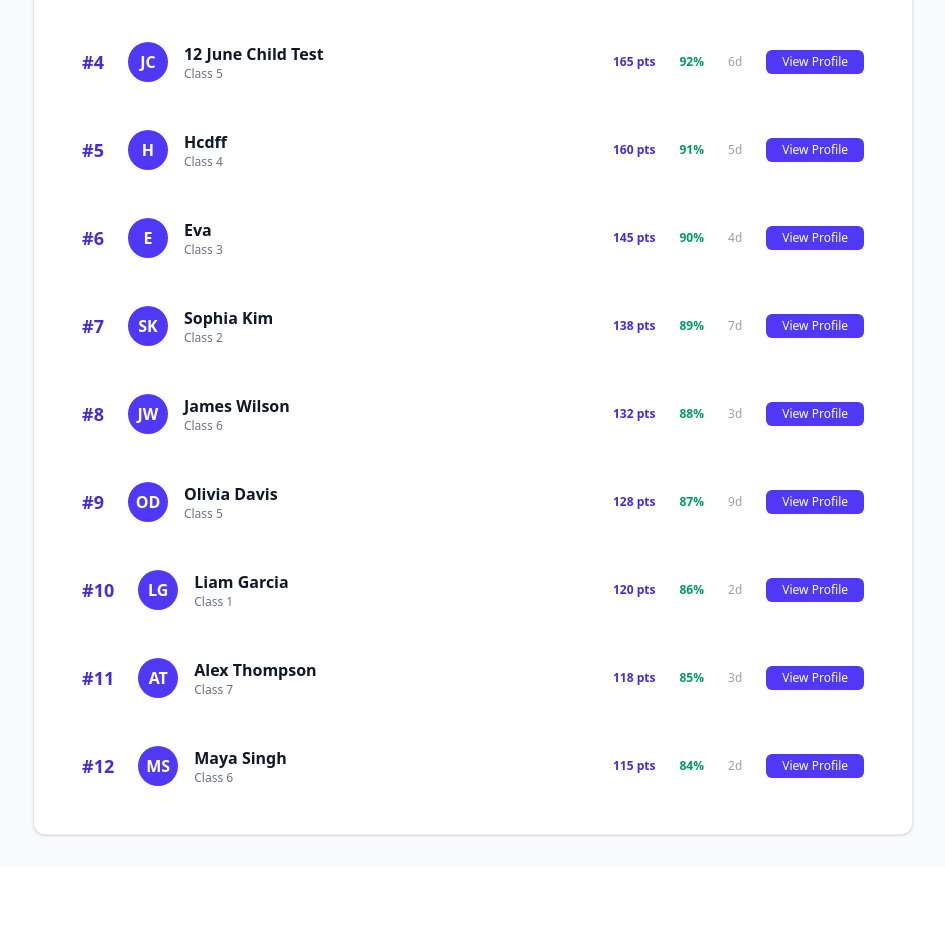
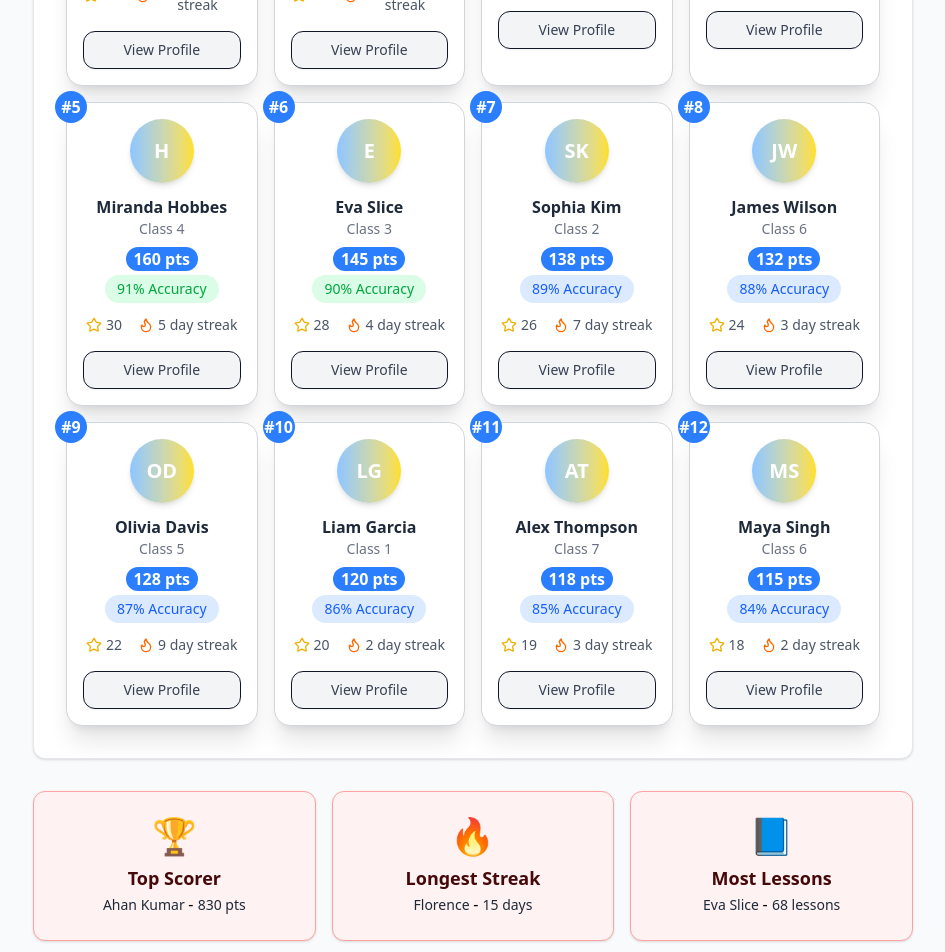
Before and after one commit to sadiyacodes/speakgenie-dashboard, a React (Vite) app: page / in a window 1280 px wide. Shown: the part 1100-2052 px from the top of the page, without its empty margins (311-1256 px from the left). Before the commit the page ends 1967 px from the top, so only its background shows below. Built offline with nearby package versions, Linux system fonts and the light colour scheme.

Commit message:
add : leaderboard cards & grid

```diff
--- a/src/api/mockData.js
+++ b/src/api/mockData.js
@@ -4,7 +4,7 @@ export const dashboardData = {
     admin: {
       name: "School Admin",
       email: "admin@example.com",
-      phone: "+1-555-0123",
+      phone: "+91-8282828282",
       avatar: "G",
     },
     board: "CBSE Board",
@@ -81,7 +81,7 @@ export const dashboardData = {
     },
     {
       rank: 2,
-      name: "Hvff",
+      name: "Harry st",
       class: "Class 7",
       points: 295,
       accuracy: 94,
@@ -91,7 +91,7 @@ export const dashboardData = {
     },
     {
       rank: 3,
-      name: "Flower Girl",
+      name: "Florence",
       class: "Class 6",
       points: 190,
       accuracy: 93,
@@ -101,7 +101,7 @@ export const dashboardData = {
     },
     {
       rank: 4,
-      name: "12 June Child Test",
+      name: "Sara Jessica",
       class: "Class 5",
       points: 165,
       accuracy: 92,
@@ -111,7 +111,7 @@ export const dashboardData = {
     },
     {
       rank: 5,
-      name: "Hcdff",
+      name: "Miranda Hobbes",
       class: "Class 4",
       points: 160,
       accuracy: 91,
@@ -121,7 +121,7 @@ export const dashboardData = {
     },
     {
       rank: 6,
-      name: "Eva",
+      name: "Eva Slice",
       class: "Class 3",
       points: 145,
       accuracy: 90,
@@ -203,7 +203,7 @@ export const dashboardData = {
     },
     {
       id: 2,
-      name: "Hvff",
+      name: "Harry st",
       class: "Class 7",
       accuracy: 94,
       points: 295,
@@ -211,7 +211,7 @@ export const dashboardData = {
     },
     {
       id: 3,
-      name: "Flower Girl",
+      name: "Florence",
       class: "Class 6",
       accuracy: 93,
       points: 190,
@@ -219,7 +219,7 @@ export const dashboardData = {
     },
     {
       id: 4,
-      name: "12 June Child Test",
+      name: "Sara Jessica",
       class: "Class 5",
       accuracy: 92,
       points: 165,
@@ -227,7 +227,7 @@ export const dashboardData = {
     },
     {
       id: 5,
-      name: "Hcdff",
+      name: "Miranda Hobbes",
       class: "Class 4",
       accuracy: 91,
       points: 160,
@@ -235,7 +235,7 @@ export const dashboardData = {
     },
     {
       id: 6,
-      name: "Eva",
+      name: "Eva Slice",
       class: "Class 3",
       accuracy: 90,
       points: 145,
@@ -338,10 +338,20 @@ export const dashboardData = {
   },
 
   // ------------------ Achievements ------------------
-  achievements: {
-    top_scorer: { name: "Ahan Kumar", points: 830 },
-    longest_streak: { name: "Ahan Kumar", days: 15 },
-    most_lessons: { name: "Ahan Kumar", count: 68 },
-    highest_accuracy: { name: "Ahan Kumar", percentage: 96 },
-  },
+  // mockapi/achievements.js
+  achievements: [
+    { type: "Top Scorer", name: "Ahan Kumar", emoji: "🏆", context: "830 pts" },
+    {
+      type: "Longest Streak",
+      name: "Florence",
+      emoji: "🔥",
+      context: "15 days",
+    },
+    {
+      type: "Most Lessons",
+      name: "Eva Slice",
+      emoji: "📘",
+      context: "68 lessons",
+    },
+  ],
 };
--- /dev/null
+++ b/src/components/dashboard/AchievementCard.jsx
@@ -0,0 +1,15 @@
+import React from "react";
+
+const AchievementCard = ({ title, value, student, color }) => {
+  return (
+    <div className="bg-white shadow rounded-2xl p-4 flex flex-col items-center text-center gap-2">
+      <h3 className="text-gray-600 text-sm font-medium">{title}</h3>
+      <p className="text-lg font-semibold">{student}</p>
+      <span className={`text-sm font-bold px-3 py-1 rounded-full ${color}`}>
+        {value}
+      </span>
+    </div>
+  );
+};
+
+export default AchievementCard;
--- /dev/null
+++ b/src/components/dashboard/AchievementGrid.jsx
@@ -0,0 +1,30 @@
+import React from "react";
+
+const AchievementsGrid = ({ achievements }) => {
+  return (
+    <div className="grid grid-cols-3 gap-4 mt-6">
+      {achievements.map((achievement, index) => (
+        <div
+          key={index}
+          className="bg-red-50 shadow rounded-xl p-6 text-center border border-red-300"
+        >
+          {/* Emoji */}
+          <div className="text-4xl mb-2">{achievement.emoji}</div>
+
+          {/* Type */}
+          <h3 className="text-lg text-red-950 font-bold">{achievement.type}</h3>
+
+          <div>
+            <span className="text-sm text-gray-800">{achievement.name} </span>
+            {"- "}
+            <span className="text-sm  text-gray-800">
+              {achievement.context}
+            </span>
+          </div>
+        </div>
+      ))}
+    </div>
+  );
+};
+
+export default AchievementsGrid;
--- a/src/components/dashboard/DashboardOverview.jsx
+++ b/src/components/dashboard/DashboardOverview.jsx
@@ -3,7 +3,7 @@ import MetricsCards from "./MetricsCards";
 import ClassEnrollmentChart from "./ClassEnrollment";
 import PerformanceDistribution from "./PerformanceDistribution";
 import TopLeaderboard from "./TopLeaderboard";
-
+import AchievementsGrid from "./AchievementGrid";
 export default function DashboardOverview({ data }) {
   return (
     <div className="grid gap-2 md:grid-cols-2 grid-cols-1 ">
@@ -18,9 +18,9 @@ export default function DashboardOverview({ data }) {
       <div className="col-span-full">
         <TopLeaderboard students={data.leaderboard} />
       </div>
-      {/* <div className="col-span-full text-center mt-8 text-gray-500">
-        CBSE Board Last updated: 12/08/2025, 15:46:57
-      </div> */}
+      <div className="col-span-full">
+        <AchievementsGrid achievements={data.achievements} />
+      </div>
     </div>
   );
 }
--- /dev/null
+++ b/src/components/dashboard/LeaderboardCard.jsx
@@ -0,0 +1,80 @@
+import React from "react";
+import { Star, Flame } from "lucide-react"; // icons
+
+const LeaderboardCard = ({ student }) => {
+  // pick badge color by rank
+  const getRankColor = (rank) => {
+    if (rank === 1) return "bg-yellow-400 text-white";
+    if (rank === 2) return "bg-gray-400 text-white";
+    if (rank === 3) return "bg-orange-400 text-white";
+    return "bg-blue-500 text-white";
+  };
+  // pick color by points
+  const getPointsColor = (points) => {
+    if (points >= 800) return "bg-yellow-400 text-white"; // legendary
+    if (points >= 290) return "bg-gray-400 text-white"; // elite
+    if (points >= 180) return "bg-orange-400 text-white"; // pro
+    return "bg-blue-500 text-white"; // beginner
+  };
+
+  return (
+    <div className="relative bg-white rounded-2xl shadow-xl border-1 border-gray-300 p-4 flex flex-col items-center text-center w-full">
+      {/* Rank Badge */}
+      <div
+        className={`absolute -top-3 -left-3 rounded-full w-8 h-8 flex items-center justify-center font-bold ${getRankColor(
+          student.rank
+        )}`}
+      >
+        #{student.rank}
+      </div>
+
+      {/* Avatar */}
+      <div className="w-16 h-16 rounded-full bg-gradient-to-r from-blue-300 to-yellow-300 flex items-center justify-center text-xl font-semibold text-white shadow-md">
+        {student.avatar}
+      </div>
+
+      {/* Name & Class */}
+      <h3 className="mt-3 font-semibold text-gray-800">{student.name}</h3>
+      <p className="text-sm text-gray-500">{student.class}</p>
+
+      {/* Points */}
+      <div
+        className={`mt-2 w-18 rounded-xl text-md font-bold ${getPointsColor(
+          student.points
+        )}`}
+      >
+        {student.points} pts
+      </div>
+
+      {/* Accuracy */}
+      <div
+        className={`mt-1 px-3 py-1 rounded-full text-sm font-medium ${
+          student.accuracy >= 90
+            ? "bg-green-100 text-green-600"
+            : "bg-blue-100 text-blue-600"
+        }`}
+      >
+        {student.accuracy}% Accuracy
+      </div>
+
+      {/* Stats: lessons + streak */}
+      <div className="flex justify-center items-center gap-4 mt-3 text-sm text-gray-600">
+        <div className="flex items-center gap-1">
+          <Star className="w-4 h-4 text-yellow-500" />
+          <span>{student.lessons}</span>
+        </div>
+        <div className="flex items-center gap-1">
+          <Flame className="w-4 h-4 text-orange-500" />
+          <span>{student.streak} day streak</span>
+        </div>
+      </div>
+
+      {/* Button */}
+      <button className="mt-4 w-full bg-gray-100 hover:bg-gray-200 text-gray-700 border-gray-900 border-1 shadow-xs text-sm font-medium py-2 px-4 rounded-xl">
+        View Profile
+      </button>
+    </div>
+  );
+};
+
+export default LeaderboardCard;
--- a/src/components/dashboard/TopLeaderboard.jsx
+++ b/src/components/dashboard/TopLeaderboard.jsx
@@ -1,3 +1,5 @@
+import LeaderboardCard from "./LeaderboardCard";
+
 export default function TopLeaderboard({ students }) {
   return (
     <div className="bg-white border border-gray-200 rounded-xl p-8 shadow">
@@ -7,39 +9,15 @@ export default function TopLeaderboard({ students }) {
       <p className="text-gray-500 text-sm mb-8">
         Our highest performing students this month
       </p>
-      <div className="flex flex-col gap-4">
-        {students.map((student, idx) => (
-          <div
-            key={student.id}
-            className="flex items-center justify-between p-4 rounded-lg hover:bg-gray-50 transition"
-          >
-            <div className="flex items-center gap-4">
-              <div className="text-indigo-700 text-lg font-bold mr-2">
-                #{idx + 1}
-              </div>
-              <div className="w-10 h-10 flex items-center justify-center bg-indigo-600 text-white rounded-full font-bold">
-                {student.avatar}
-              </div>
-              <div>
-                <div className="font-semibold text-gray-900">
-                  {student.name}
-                </div>
-                <div className="text-xs text-gray-500">{student.class}</div>
-              </div>
-            </div>
-            <div className="flex items-center gap-6 text-xs">
-              <span className="font-bold text-indigo-700">
-                {student.points} pts
-              </span>
-              <span className="font-bold text-emerald-600">
-                {student.accuracy}%
-              </span>
-              <span className="text-gray-400">{student.streak}d</span>
-              <button className="px-4 py-1 bg-indigo-600 text-white rounded-md text-xs hover:bg-indigo-500 transition">
-                View Profile
-              </button>
-            </div>
-          </div>
+      <div className="grid grid-cols-1 sm:grid-cols-2 lg:grid-cols-4 gap-4">
+        {students.map((student, index) => (
+          <LeaderboardCard
+            key={index}
+            label={student.category}
+            percentage={student.percentage}
+            color={student.color}
+            student={student}
+          />
         ))}
       </div>
     </div>
```
